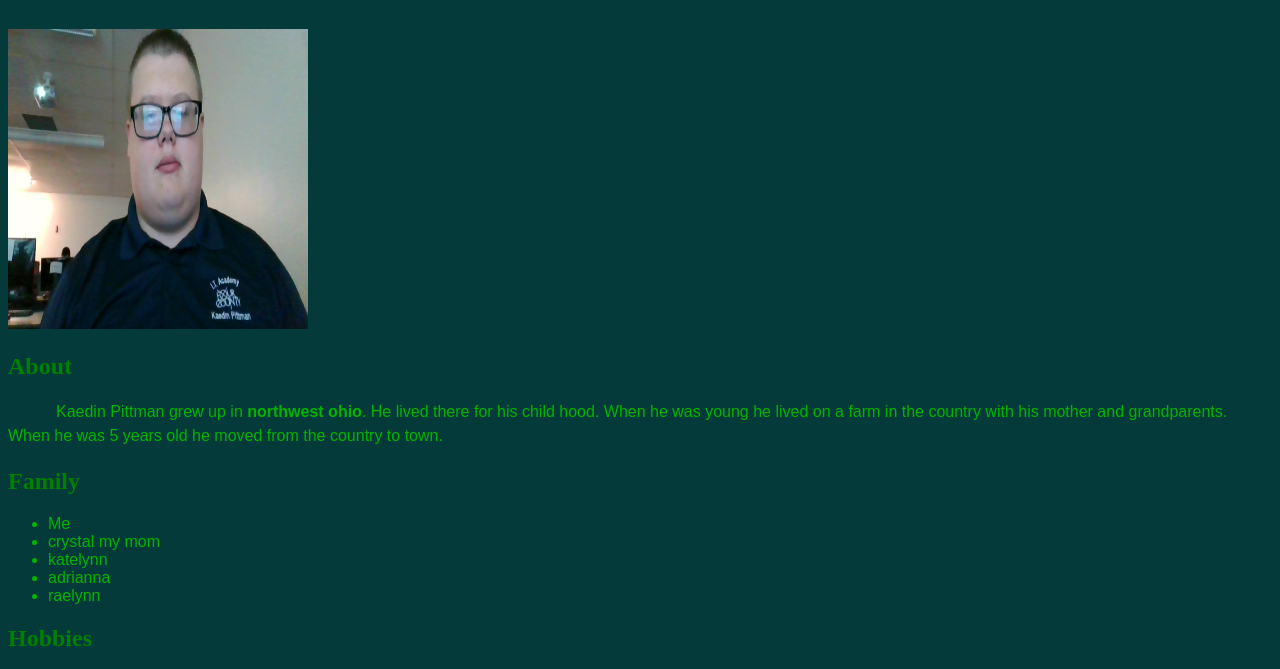
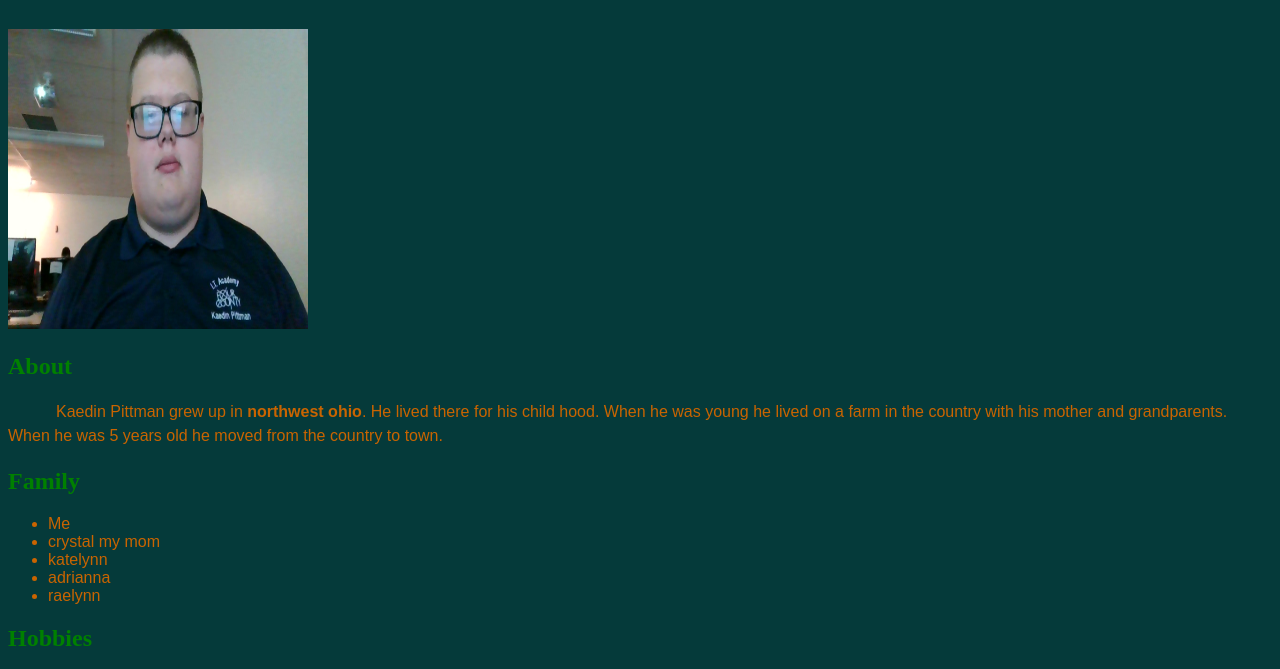
Before and after one commit to kaedinpittman05/myweb, a plain HTML site: page index.html in a window 1280 px wide. Shown: the part 90-759 px from the top of the page. Drawn offline with Linux system fonts and the light colour scheme.

Commit message:
fixed colors

```diff
--- a/myStyle.css
+++ b/myStyle.css
@@ -22,7 +22,7 @@ a
 
 body
 {
-	color:#00B400;
+	color:#C96401;
 	background-color:#053A3A;
 	font-family: "Veranda", Sans-serif;
 }
```
